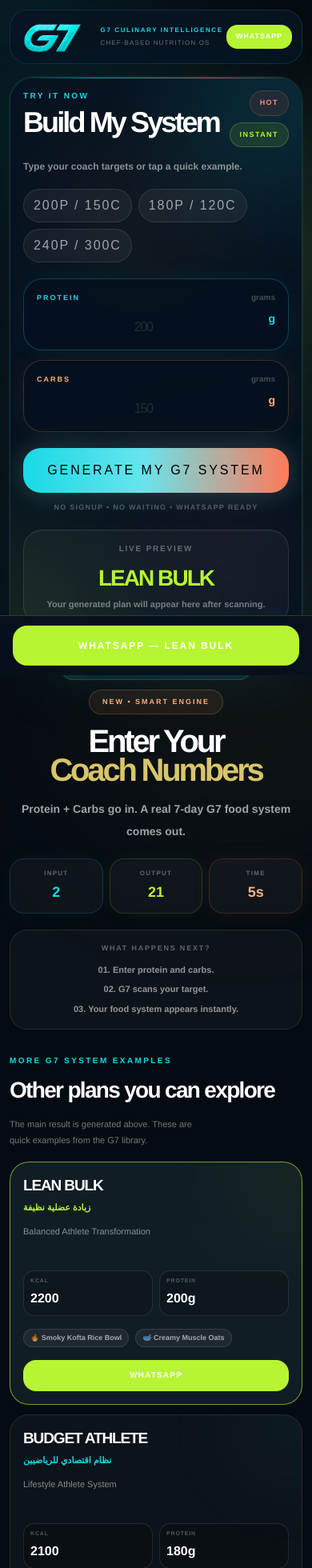
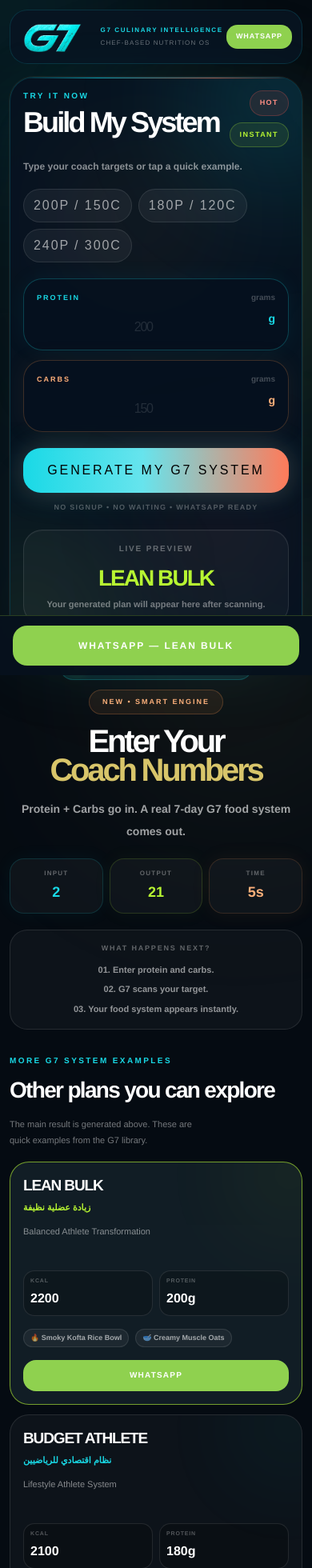
Before and after one commit to ammsofia11-wq/g7-mvpos, a Next.js app: page /join in a window 390 px wide. Shown: the top 1960 px of the page at 80% size. Built offline with nearby package versions, Linux system fonts and the light colour scheme.

Commit message:
Soften WhatsApp CTA green

```diff
--- a/app/join/page.tsx
+++ b/app/join/page.tsx
@@ -242,7 +242,7 @@
   return (
     <main className="min-h-screen overflow-hidden bg-[#050B12] pb-24 text-white">
       <div className="pointer-events-none fixed left-[-160px] top-[-160px] h-[340px] w-[340px] rounded-full bg-[#19D9E6]/12 blur-[120px]" />
-      <div className="pointer-events-none fixed right-[-120px] top-[160px] h-[340px] w-[340px] rounded-full bg-[#B7F532]/10 blur-[120px]" />
+      <div className="pointer-events-none fixed right-[-120px] top-[160px] h-[340px] w-[340px] rounded-full bg-[#8FD14F]/10 blur-[120px]" />
       <div className="pointer-events-none fixed bottom-[-180px] left-[30%] h-[360px] w-[360px] rounded-full bg-[#D8C56A]/8 blur-[130px]" />
       <div className="pointer-events-none fixed right-[8%] top-[22%] h-[260px] w-[260px] rounded-full bg-[#C97A42]/12 blur-[120px]" />
       <div className="pointer-events-none fixed bottom-[10%] right-[18%] h-[240px] w-[240px] rounded-full bg-[#FF5A4F]/8 blur-[120px]" />
@@ -271,7 +271,7 @@
             href={smartWhatsappLink}
             target="_blank"
             rel="noreferrer"
-            className="rounded-[14px] bg-[#B7F532] px-3 py-2 text-[9px] font-black uppercase tracking-[0.1em] text-black transition hover:scale-[1.02] md:px-4 md:text-[10px] md:tracking-[0.12em]"
+            className="rounded-[14px] bg-[#8FD14F] px-3 py-2 text-[9px] font-black uppercase tracking-[0.1em] text-black transition hover:scale-[1.02] md:px-4 md:text-[10px] md:tracking-[0.12em]"
           >
             WhatsApp
           </a>
@@ -281,7 +281,7 @@
           <div className="grid gap-5 lg:grid-cols-[0.86fr_1.14fr] lg:items-start">
             <div className="order-2 text-center lg:sticky lg:top-5 lg:order-1 lg:text-left">
               <div className="mx-auto flex w-fit items-center gap-2 rounded-full border border-[#19D9E6]/20 bg-[#19D9E6]/10 px-4 py-2 lg:mx-0">
-                <span className="h-2 w-2 rounded-full bg-[#B7F532] shadow-[0_0_18px_rgba(183,245,50,0.9)]" />
+                <span className="h-2 w-2 rounded-full bg-[#8FD14F] shadow-[0_0_18px_rgba(143,209,79,0.9)]" />
                 <p className="text-[9px] font-black uppercase tracking-[0.22em] text-[#19D9E6]">
                   Live Coach Target Scanner
                 </p>
@@ -314,7 +314,7 @@
                   </p>
                 </div>
 
-                <div className="rounded-[18px] border border-[#B7F532]/15 bg-white/[0.04] p-3 text-center shadow-[0_0_25px_rgba(183,245,50,0.05)]">
+                <div className="rounded-[18px] border border-[#B7F532]/15 bg-white/[0.04] p-3 text-center shadow-[0_0_25px_rgba(143,209,79,0.05)]">
                   <p className="text-[8px] font-black uppercase tracking-[0.16em] text-white/35">
                     Output
                   </p>
@@ -354,7 +354,7 @@
               }}
             >
               <div className="pointer-events-none absolute right-[-80px] top-[-80px] h-[220px] w-[220px] rounded-full bg-[#19D9E6]/16 blur-[70px]" />
-              <div className="pointer-events-none absolute bottom-[-90px] left-[-90px] h-[220px] w-[220px] rounded-full bg-[#B7F532]/12 blur-[80px]" />
+              <div className="pointer-events-none absolute bottom-[-90px] left-[-90px] h-[220px] w-[220px] rounded-full bg-[#8FD14F]/12 blur-[80px]" />
               <div className="pointer-events-none absolute left-[20%] top-[12%] h-[180px] w-[180px] rounded-full bg-[#C97A42]/10 blur-[80px]" />
               <div className="pointer-events-none absolute bottom-[8%] right-[8%] h-[160px] w-[160px] rounded-full bg-[#FF5A4F]/8 blur-[70px]" />
 
@@ -383,7 +383,7 @@
                       Hot
                     </div>
 
-                    <div className="rounded-full border border-[#B7F532]/25 bg-[#B7F532]/10 px-3 py-2 text-[9px] font-black uppercase tracking-[0.16em] text-[#B7F532]">
+                    <div className="rounded-full border border-[#B7F532]/25 bg-[#8FD14F]/10 px-3 py-2 text-[9px] font-black uppercase tracking-[0.16em] text-[#B7F532]">
                       Instant
                     </div>
                   </div>
@@ -501,7 +501,7 @@
                         G7 System Generator
                       </p>
 
-                      <div className="h-2 w-2 rounded-full bg-[#B7F532] shadow-[0_0_18px_rgba(183,245,50,0.9)]" />
+                      <div className="h-2 w-2 rounded-full bg-[#8FD14F] shadow-[0_0_18px_rgba(143,209,79,0.9)]" />
                     </div>
 
                     <div className="space-y-2">
@@ -579,7 +579,7 @@
                       </div>
                     </div>
 
-                    <div className="mt-4 rounded-[22px] border border-[#B7F532]/15 bg-[#B7F532]/[0.055] p-4">
+                    <div className="mt-4 rounded-[22px] border border-[#B7F532]/15 bg-[#8FD14F]/[0.055] p-4">
                       <p className="text-[9px] font-black uppercase tracking-[0.18em] text-[#B7F532]">
                         What G7 generated for you
                       </p>
@@ -639,7 +639,7 @@
                       href={smartWhatsappLink}
                       target="_blank"
                       rel="noreferrer"
-                      className="mx-auto mt-5 flex w-full items-center justify-center rounded-[20px] bg-[#B7F532] px-7 py-4 text-[11px] font-black uppercase tracking-[0.18em] text-black transition hover:scale-[1.01]"
+                      className="mx-auto mt-5 flex w-full items-center justify-center rounded-[20px] bg-[#8FD14F] px-7 py-4 text-[11px] font-black uppercase tracking-[0.18em] text-black transition hover:scale-[1.01]"
                     >
                       Send This Plan To WhatsApp
                     </a>
@@ -769,7 +769,7 @@
                       target="_blank"
                       rel="noreferrer"
                       onClick={() => setSelectedSystem(system)}
-                      className="mt-4 flex w-full items-center justify-center rounded-[16px] bg-[#B7F532] px-4 py-3 text-[10px] font-black uppercase tracking-[0.12em] text-black transition hover:scale-[1.02]"
+                      className="mt-4 flex w-full items-center justify-center rounded-[16px] bg-[#8FD14F] px-4 py-3 text-[10px] font-black uppercase tracking-[0.12em] text-black transition hover:scale-[1.02]"
                     >
                       WhatsApp
                     </a>
@@ -786,7 +786,7 @@
           href={smartWhatsappLink}
           target="_blank"
           rel="noreferrer"
-          className="flex w-full items-center justify-center rounded-[18px] bg-[#B7F532] px-5 py-4 text-[12px] font-black uppercase tracking-[0.16em] text-black"
+          className="flex w-full items-center justify-center rounded-[18px] bg-[#8FD14F] px-5 py-4 text-[12px] font-black uppercase tracking-[0.16em] text-black"
         >
           WhatsApp — {selectedSystem.name}
         </a>
```
